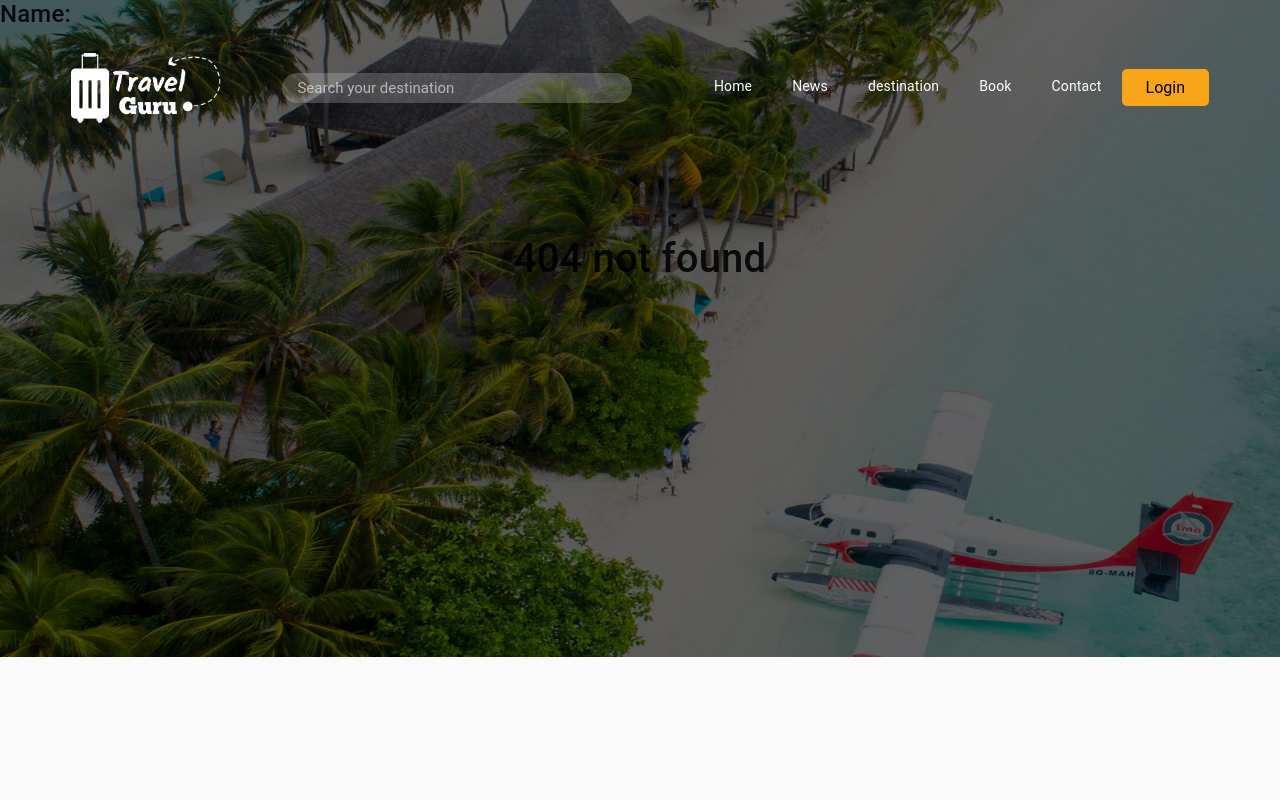
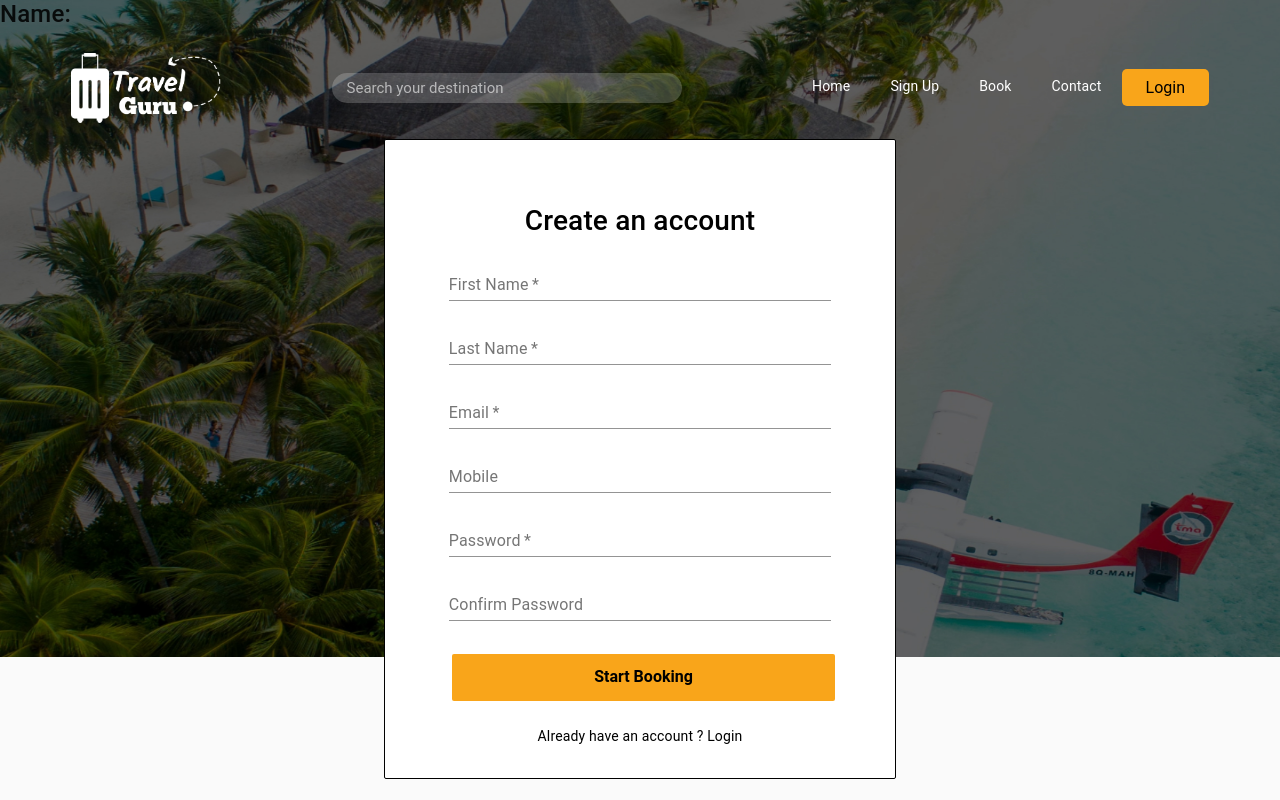
Before and after one commit to farjana001/travel-guru, a React (Create React App) app: page /signUp in a window 1280 px wide. Before the commit this address had no page. Shown: the top 800 px of the page. Built offline with nearby package versions, Linux system fonts and the light colour scheme.

Commit message:
done booking routing

```diff
--- a/src/App.js
+++ b/src/App.js
@@ -9,7 +9,7 @@ import {
 } from "react-router-dom";
 import Home from './Components/Home/Home';
 import NoMatch from './Components/NoMatch/NoMatch';
-import DestinationDetails from './Components/Destination/DestinationDetails';
+// import DestinationDetails from './Components/Destination/DestinationDetails';
 import DestinationData from '../src/DestinationData/DestinationData'
 import Book from './Components/Book/Book';
 import Menu from './Components/Home/Menu';
@@ -17,6 +17,7 @@ import { CssBaseline } from '@material-ui/core';
 import SignUp from './Components/Forms/SignUp';
 import PrivateRoute from './Components/Forms/PrivateRoute';
 import SocialLogin from './Components/Forms/SocialLogin';
+import Login from './Components/Forms/Login';
 
 
 export const UserContext = createContext();
@@ -37,15 +38,15 @@ function App() {
             <Route exact path='/'>
               <Home />
             </Route>
-            <Route path='/destination/:placeId'>
-              <DestinationDetails />
-            </Route>
-            <Route path='/book/:id'>
+            <Route path='/signUp'>
                 <SignUp />
             </Route>
-            <PrivateRoute path='/book/:id'>
+            <Route path='/book'>
               <Book />
-            </PrivateRoute>
+            </Route>
+            <Route path='/login'>
+              <Login />
+            </Route>
             <Route path='*'>
               <NoMatch />
             </Route>
--- a/src/Components/Destination/DestinationDetails.js
+++ b/src/Components/Destination/DestinationDetails.js
@@ -5,7 +5,7 @@ import { Button } from 'react-bootstrap';
 
 
 const DestinationDetails = (props) => {
-    const { placeId } = useParams();
+    // const { bookingId } = useParams();
     const details = props.details;
     const {name, id} = details;
     let history = useHistory();
--- /dev/null
+++ b/src/Components/Forms/Login.js
@@ -0,0 +1,11 @@
+import React from 'react';
+
+const Login = () => {
+    return (
+        <div>
+            <h1 className='text-white'>login page</h1>
+        </div>
+    );
+};
+
+export default Login;
--- a/src/Components/Home/Menu.js
+++ b/src/Components/Home/Menu.js
@@ -34,8 +34,7 @@ const Menu = () => {
                 </div>
                 <div>
                     <Link className="menu-item" to="/home">Home</Link>
-                    <Link className="menu-item" to="/news">News</Link>
-                    <Link className="menu-item" to="/destination">destination</Link>
+                    <Link className="menu-item" to="/signUp">Sign Up</Link>
                     <Link className="menu-item" to="/book">Book</Link>
                     <Link className="menu-item" to="/contact">Contact</Link>
                     <Link to='/login'><Button variant="primary" size="xxl">Login</Button></Link>
```
